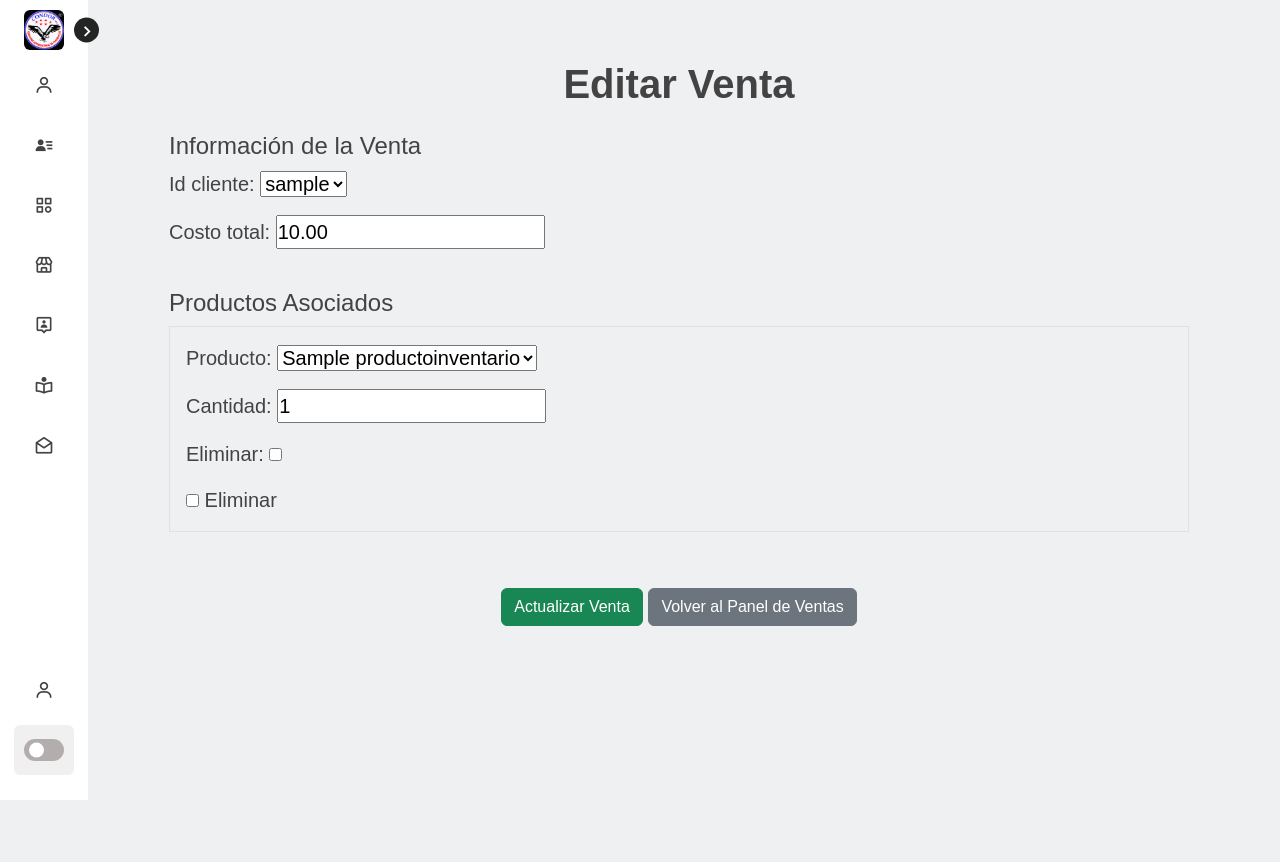
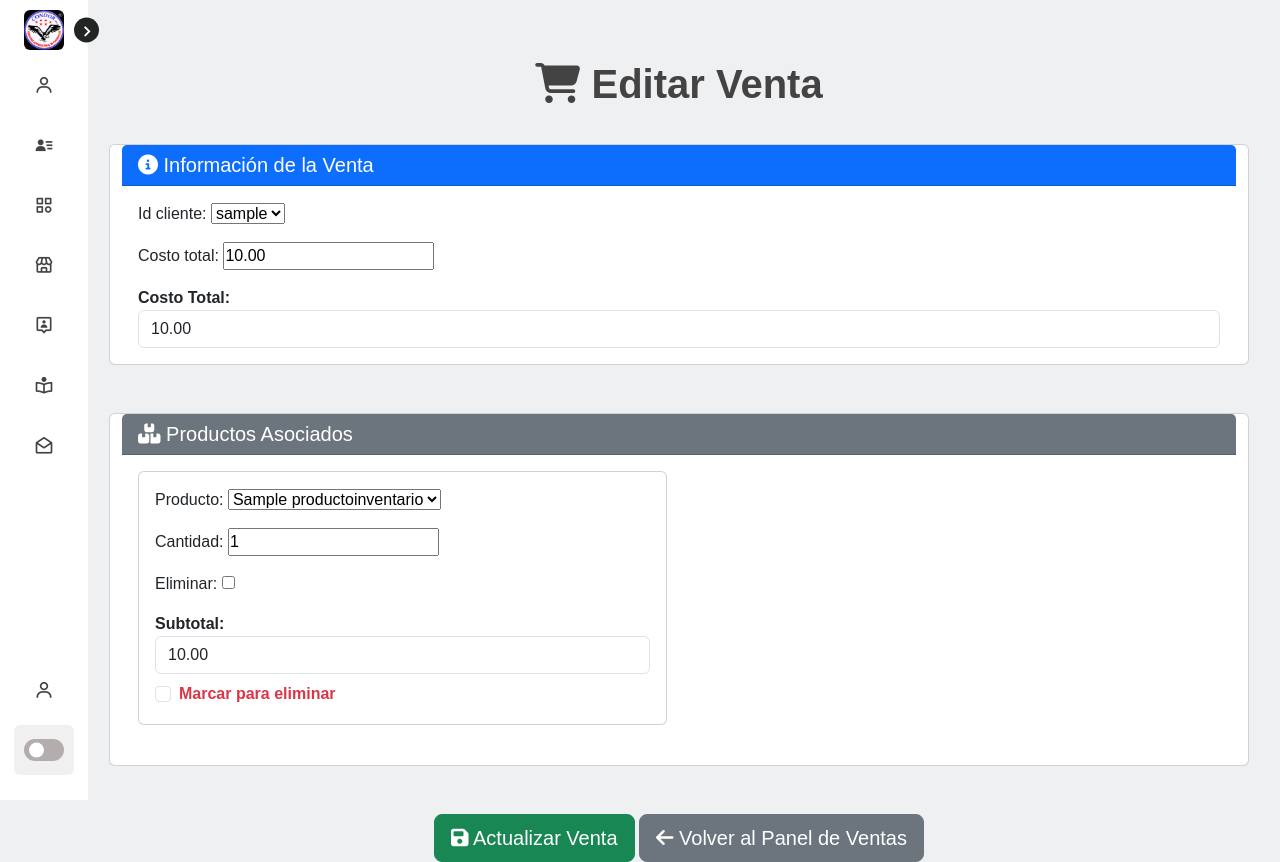
Before and after one commit to Jhoel-D/App_Web_CondorSRL, a Django app: page /ventas/editar/1/ in a window 1280 px wide. Before the commit the page ends 800 px from the top, so only its background shows below. Run offline with Django 5.2, Linux system fonts and the light colour scheme; tables that the repository leaves empty hold one stand-in row (values such as "Sample post"); some libraries are stand-ins or nearby versions.

Commit message:
ventas funcionando 2

```diff
--- a/app_gral/forms.py
+++ b/app_gral/forms.py
@@ -121,6 +121,7 @@ class CategoriaCreateForm(forms.ModelForm):
             'descripcion': forms.Textarea(attrs={'class': 'form-control'}),
         }
 
+from django.forms.models import modelformset_factory
 from django.contrib import admin
 class VentasForm(forms.ModelForm):
     class Meta:
@@ -138,11 +139,15 @@ class VentasForm(forms.ModelForm):
     #         'fecha_registro': forms.DateInput(attrs={'type': 'datetime-local'}),
     #     }
 
-from django.forms.models import modelformset_factory
+
+class ProductosVentaForm(forms.ModelForm):
+    class Meta:
+        model = ProductosVenta
+        fields = ['producto', 'cantidad']
 
 ItemsOrderFormSet = modelformset_factory(
     ProductosVenta,
-    fields=['producto', 'cantidad'],  # Ajusta según tu modelo
-    extra=0,  # No agregar filas adicionales por defecto
-    can_delete=True  # Permitir eliminar productos
+    form=ProductosVentaForm,
+    extra=0,
+    can_delete=True
 )
--- a/app_gral/templates/ventas/editar_venta.html
+++ b/app_gral/templates/ventas/editar_venta.html
@@ -1,38 +1,70 @@
 {% extends 'base/base_home.html' %}
 {% block content %}
-<div class="container mt-5 text">
-    <h1 class="text-center fw-bold mb-4">Editar Venta</h1>
+<div class="container mt-5">
+    <div class="text">
+        <h1 class="text-center fw-bold mb-4"><i class="fas fa-shopping-cart"></i> Editar Venta</h1>
+    </div>
 
     <form method="POST" class="row g-4" id="formEditarVenta">
         {% csrf_token %}
 
-        <!-- Formulario de Venta -->
-        <div class="col-md-12">
-            <h4>Información de la Venta</h4>
+        <!-- Información de la Venta -->
+        <div class="card mb-4">
+            <div class="card-header bg-primary text-white">
+                <h5 class="mb-0"><i class="fas fa-info-circle"></i> Información de la Venta</h5>
+            </div>
+            <div class="card-body">
                 {{ venta_form.as_p }}
+                <div class="form-group">
+                    <label for="costo_total" class="fw-bold">Costo Total:</label>
+                    <input type="text" id="costo_total" class="form-control" value="{{ costo_total }}" readonly>
+                </div>
+            </div>
         </div>
 
-        <!-- Formulario de Productos Asociados -->
-        <div class="col-md-12">
-            <h4>Productos Asociados</h4>
+        <!-- Productos Asociados -->
+        <div class="card mb-4">
+            <div class="card-header bg-secondary text-white">
+                <h5 class="mb-0"><i class="fas fa-boxes"></i> Productos Asociados</h5>
+            </div>
+            <div class="card-body">
+                <!-- Incluir los campos de gestión del formset -->
                 {{ items_formset.management_form }}
+                <div class="row">
                     {% for form in items_formset %}
-                <div class="border p-3 mb-3">
+                    <div class="col-md-6 mb-4">
+                        <div class="card">
+                            <div class="card-body">
                                 {{ form.as_p }}
+                                <div class="form-group">
+                                    <label for="id_subtotal_{{ forloop.counter }}" class="fw-bold">Subtotal:</label>
+                                    <input type="text" id="id_subtotal_{{ forloop.counter }}" class="form-control"
+                                           value="{{ form.instance.subtotal }}" readonly>
+                                </div>
                                 {% if form.instance.pk %}
-                        <label>
-                            <input type="checkbox" name="{{ form.prefix }}-DELETE">
-                            Eliminar
+                                <div class="form-check mt-2">
+                                    <input type="checkbox" class="form-check-input" name="{{ form.prefix }}-DELETE" id="delete_{{ forloop.counter }}">
+                                    <label for="delete_{{ forloop.counter }}" class="form-check-label text-danger fw-bold">
+                                        Marcar para eliminar
                                     </label>
+                                </div>
                                 {% endif %}
+                            </div>
+                        </div>
                     </div>
                     {% endfor %}
                 </div>
+            </div>
+        </div>
 
         <!-- Botones -->
-        <div class="col-12 text-center">
-            <button type="submit" class="btn btn-success mt-3">Actualizar Venta</button>
-            <a href="{% url 'mod_ventas_home' %}" class="btn btn-secondary mt-3">Volver al Panel de Ventas</a>
+        <div class="text-center">
+            <button type="submit" class="btn btn-success btn-lg">
+                <i class="fas fa-save"></i> Actualizar Venta
+            </button>
+            <a href="{% url 'mod_ventas_home' %}" class="btn btn-secondary btn-lg">
+                <i class="fas fa-arrow-left"></i> Volver al Panel de Ventas
+            </a>
         </div>
     </form>
 </div>
--- a/app_gral/views.py
+++ b/app_gral/views.py
@@ -530,7 +530,30 @@ def ver_detalle_venta(request, venta_id):
 
 from .forms import VentasForm, ItemsOrderFormSet
 
+
 def editar_venta(request, venta_id):
+    venta = get_object_or_404(Ventas, pk=venta_id)
+    venta_form = VentasForm(instance=venta)
+    items_formset = ItemsOrderFormSet(queryset=ProductosVenta.objects.filter(venta=venta))
+
+    if request.method == 'POST':
+        venta_form = VentasForm(request.POST, instance=venta)
+        items_formset = ItemsOrderFormSet(request.POST, queryset=ProductosVenta.objects.filter(venta=venta))
+
+        if venta_form.is_valid() and items_formset.is_valid():
+            venta_form.save()
+            items_formset.save()
+            return redirect('mod_ventas_home')
+
+    # Pasar costo total al contexto
+    costo_total = venta.costo_total
+
+    return render(request, 'ventas/editar_venta.html', {
+        'venta_form': venta_form,
+        'items_formset': items_formset,
+        'costo_total': costo_total,
+    })
+
     # Obtener la venta específica
     venta = get_object_or_404(Ventas, pk=venta_id)
 
```
Lines whose indentation alone changed are shown as unchanged.
